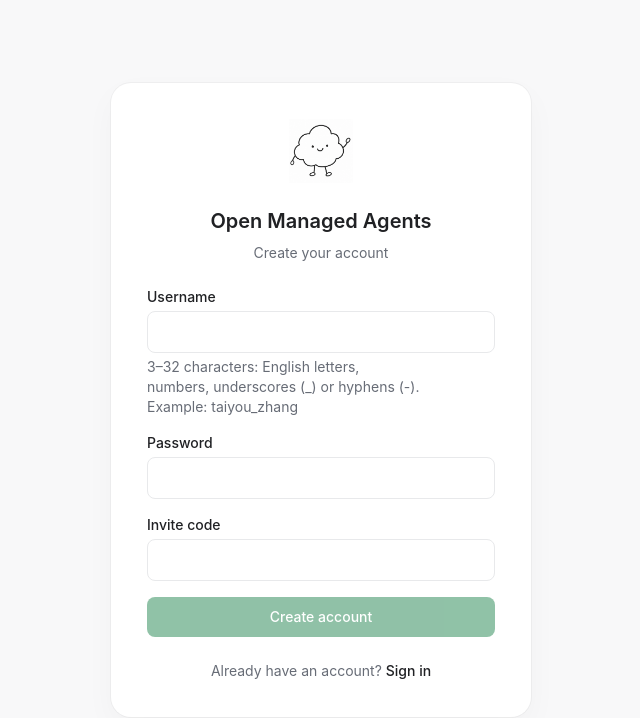
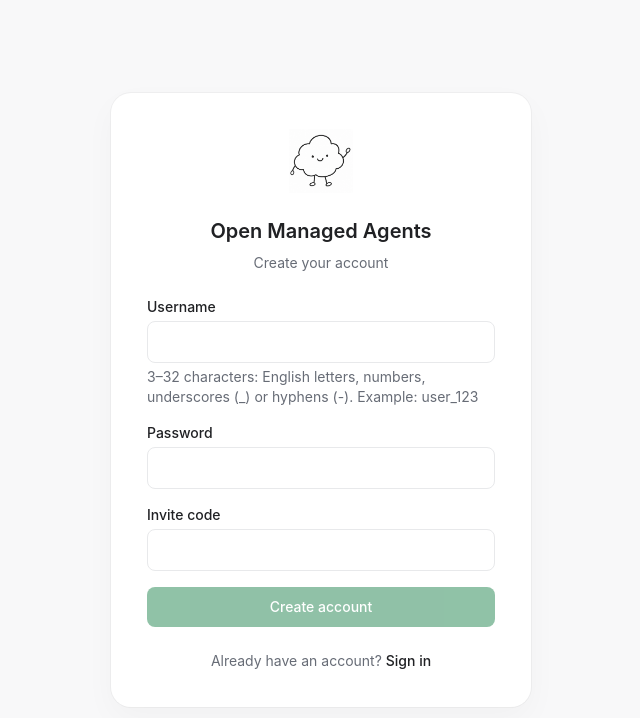
Before and after one commit to BroZhong/open-managed-agents, a React (Vite) app in the folder web/: page /register in a window 1280 px wide. Shown: the top 718 px of the page, without its empty margins (319-959 px from the left). Built offline with nearby package versions, Linux system fonts and the light colour scheme; no server answers.

Commit message:
fix: use generic registration examples

```diff
--- a/web/src/pages/register.tsx
+++ b/web/src/pages/register.tsx
@@ -90,7 +90,7 @@ export default function RegisterPage() {
             />
             <p id="username-hint" className="mt-1 text-sm text-[var(--color-fg-muted)]">
               3–32 characters: English letters, numbers, underscores (_) or hyphens (-).
-              {" "}Example: taiyou_zhang
+              {" "}Example: user_123
             </p>
             {usernameError && (
               <p id="username-error" role="alert" className="mt-1 text-sm text-[var(--color-danger)]">
```
Also changed, not shown: 1 other file (tests, documents, lock files or other folders).
